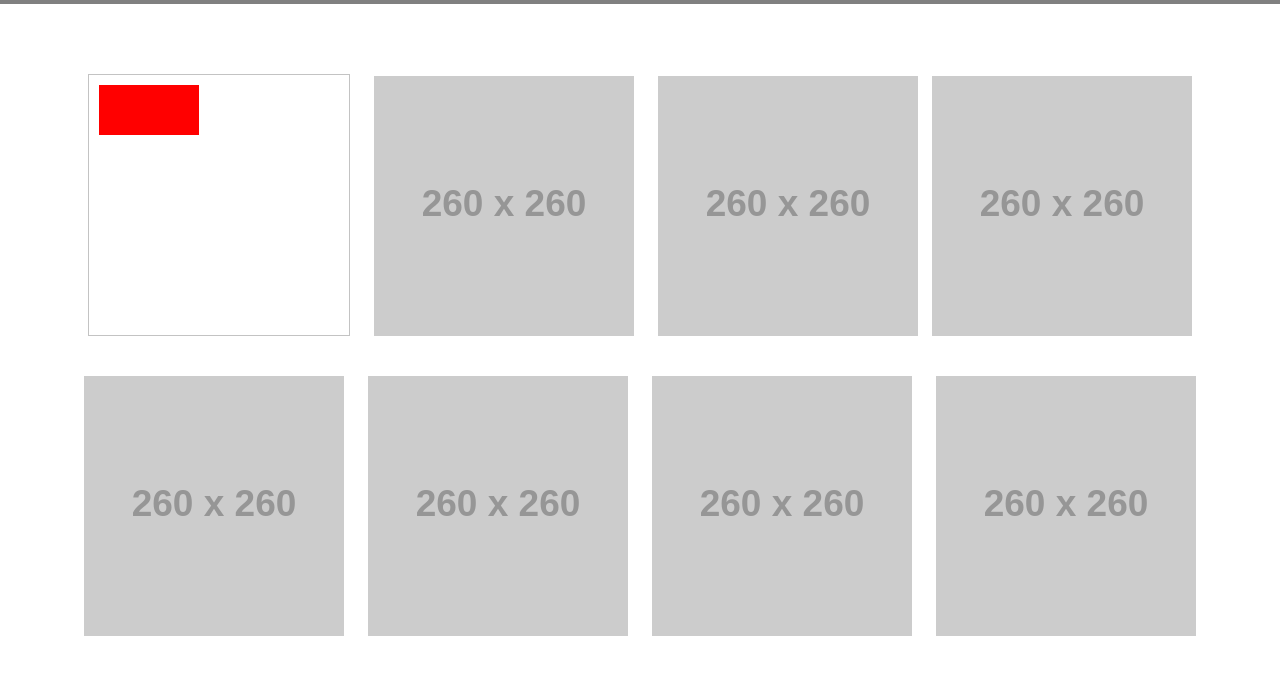
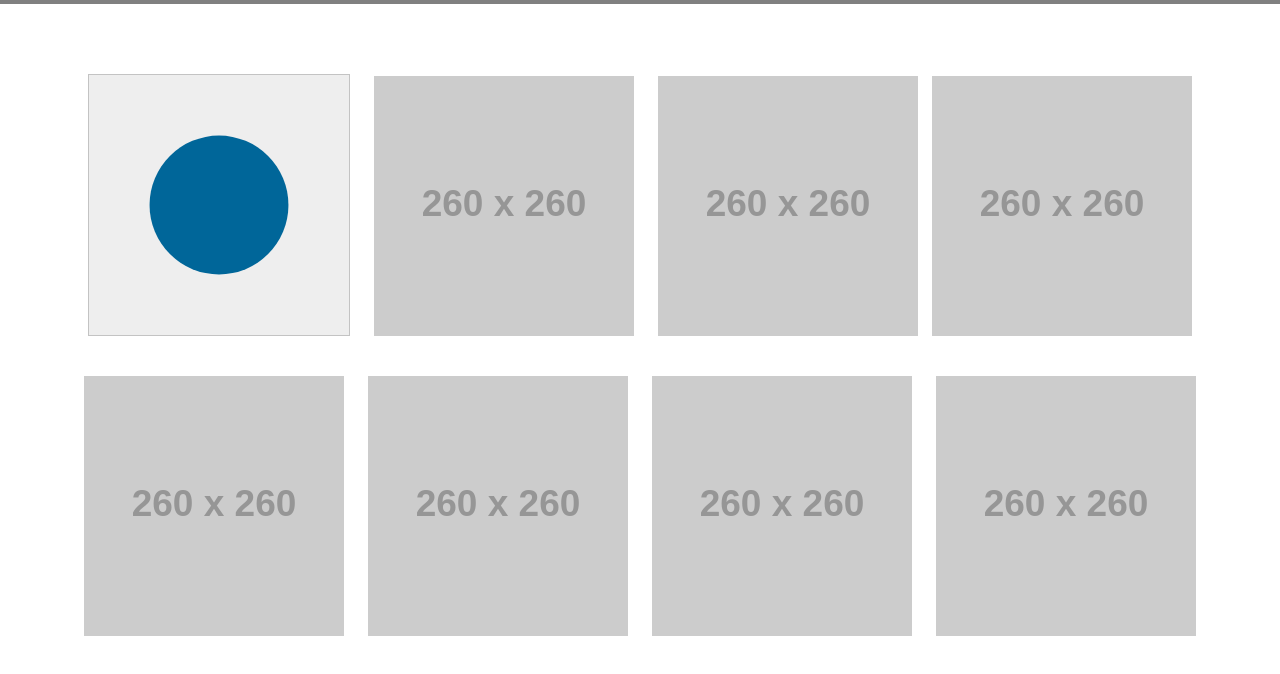
Before and after one commit to danilaurenhill/canvas-experiment, a plain HTML site: page index.html in a window 1280 px wide. Shown: the part 56-730 px from the top of the page. Drawn offline with nearby package versions, Linux system fonts and the light colour scheme; placeholder pictures from the web are drawn by us.

Commit message:
animated circle

```diff
--- a/index.html
+++ b/index.html
@@ -15,10 +15,8 @@
   <section class="animation">
     <div class="right-tiles">
       <div class="squares" id="1">
-        <canvas id="smile" width="260" height="260" style="border:1px solid #c3c3c3;"></canvas>
-         <script type="text/javascript"
-src="./javascript/canvas.js">
-</script>
+        <canvas id="circle" width="260" height="260" style="border:1px solid #c3c3c3;"></canvas>
+         <script type="text/javascript" src="./javascript/canvas.js"></script>
       </div>
       <div class="squares" id="2">
         <img src="http://placehold.it/260x260">
--- a/javascript/canvas.js
+++ b/javascript/canvas.js
@@ -1,4 +1,34 @@
-var canvas = document.querySelector("canvas");
+var canvas = document.querySelector("#circle");
 var context = canvas.getContext("2d");
-context.fillStyle = "red";
-context.fillRect(10, 10, 100, 50);
+var canvasWidth = canvas.width;
+var canvasHeight = canvas.height;
+
+var angle = 0;
+
+var requestAnimationFrame = window.requestAnimationFrame ||
+    window.mozRequestAnimationFrame ||
+    window.webkitRequestAnimationFrame ||
+    window.msRequestAnimationFrame;
+
+function drawCircle() {
+  context.clearRect(0, 0, canvasWidth, canvasHeight);
+
+    // color in the background
+    context.fillStyle = "#EEEEEE";
+    context.fillRect(0, 0, canvasWidth, canvasHeight);
+
+    // draw the circle
+    context.beginPath();
+
+    var radius = 25 + 80 * Math.abs(Math.cos(angle));
+    context.arc(130, 130, radius, 0, Math.PI * 2, false);
+    context.closePath();
+    angle += Math.PI / 64;
+
+    // color in the circle
+    context.fillStyle = "#006699";
+    context.fill();
+
+    requestAnimationFrame(drawCircle);
+}
+drawCircle();
```
